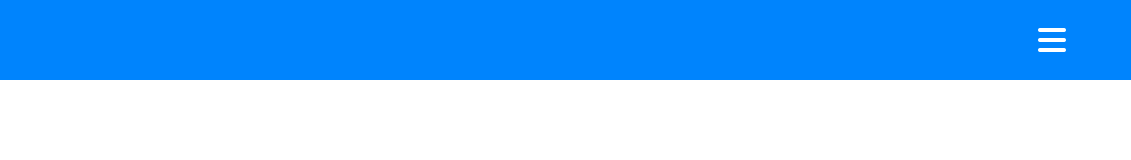
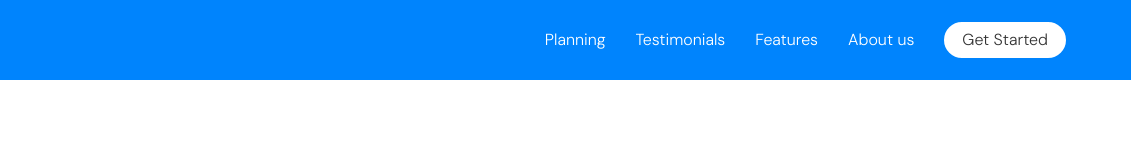
Before and after one commit to AnatoliyZakhryapin/htmlcss-responsive-layout, a plain HTML site: page index.html in a window 1280 px wide. Shown: the full height of the page, 149-1280 px from the left. Drawn offline with Linux system fonts and the light colour scheme.

Commit message:
ADD desktop responsive to the header

```diff
--- a/css/responsive.css
+++ b/css/responsive.css
@@ -1,5 +1,14 @@
-// Medium devices (tablets, 768px and up)
-@media (min-width: 768px) { ... }
+/*  Medium devices (tablets, 768px and up) */
+@media (min-width: 768px) {
 
-// Large devices (desktops, 992px and up)
-@media (min-width: 992px) { ... }
+
+/* Large devices (desktops, 992px and up) */
+@media (min-width: 992px) {
+    .nav-menu {
+        display: none;
+    }
+    .nav-menu.m {
+        display: flex;
+    }
+}
+}
--- a/css/style.css
+++ b/css/style.css
@@ -27,6 +27,10 @@ html {
 body {
     font-size: 16px;
     font-weight: 300;
+}
+
+body > * {
+    padding: 0px 20px;
 }
 
 img {
@@ -149,11 +153,13 @@ img {
 
 .page-header {
     background-color: var(--blue);
-    padding: 20px 0px;
+    padding-top: 20px;
+    padding-bottom: 20px;
 }
 
 .nav-menu {
     display: flex;
+    align-items: center;
     gap: 30px;
     color: var(--light-white);
     line-height: 32px;
@@ -163,8 +169,6 @@ img {
     display: flex;
     align-items: center;
 }
-
-
 
 .nav-menu.m {
     display: none;
```
